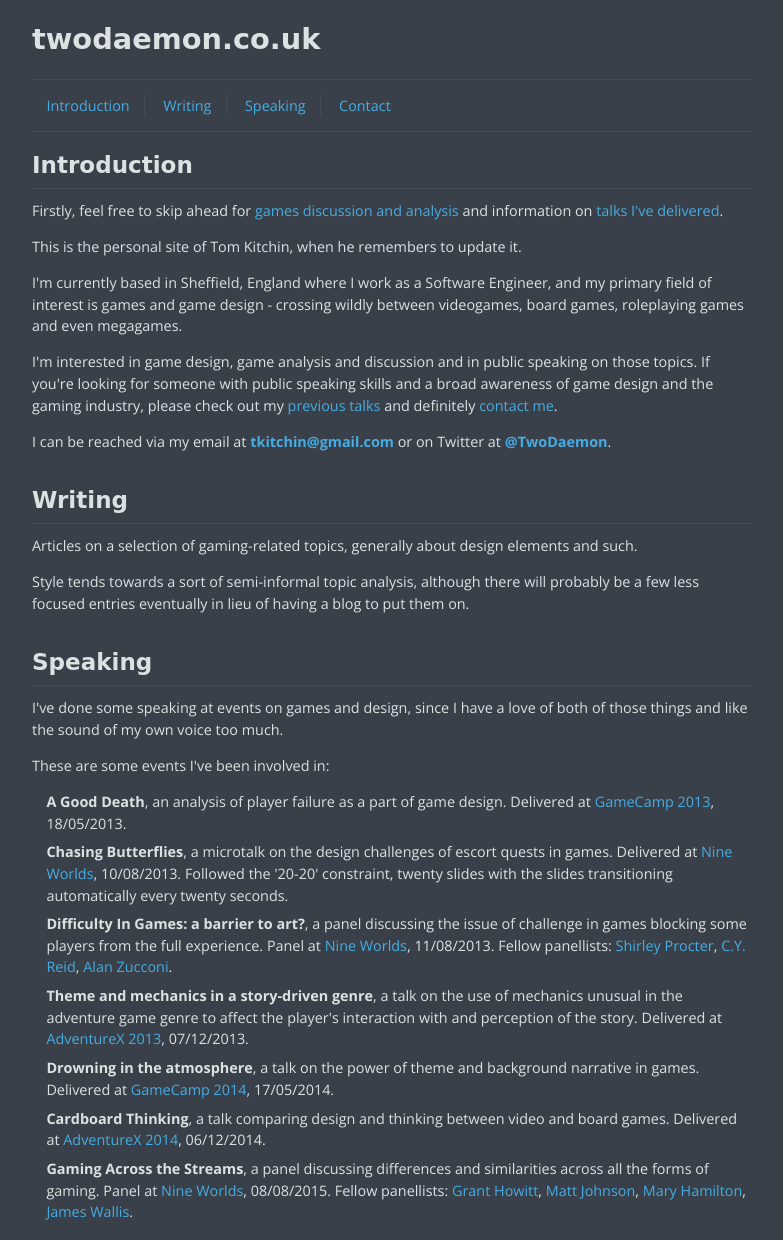
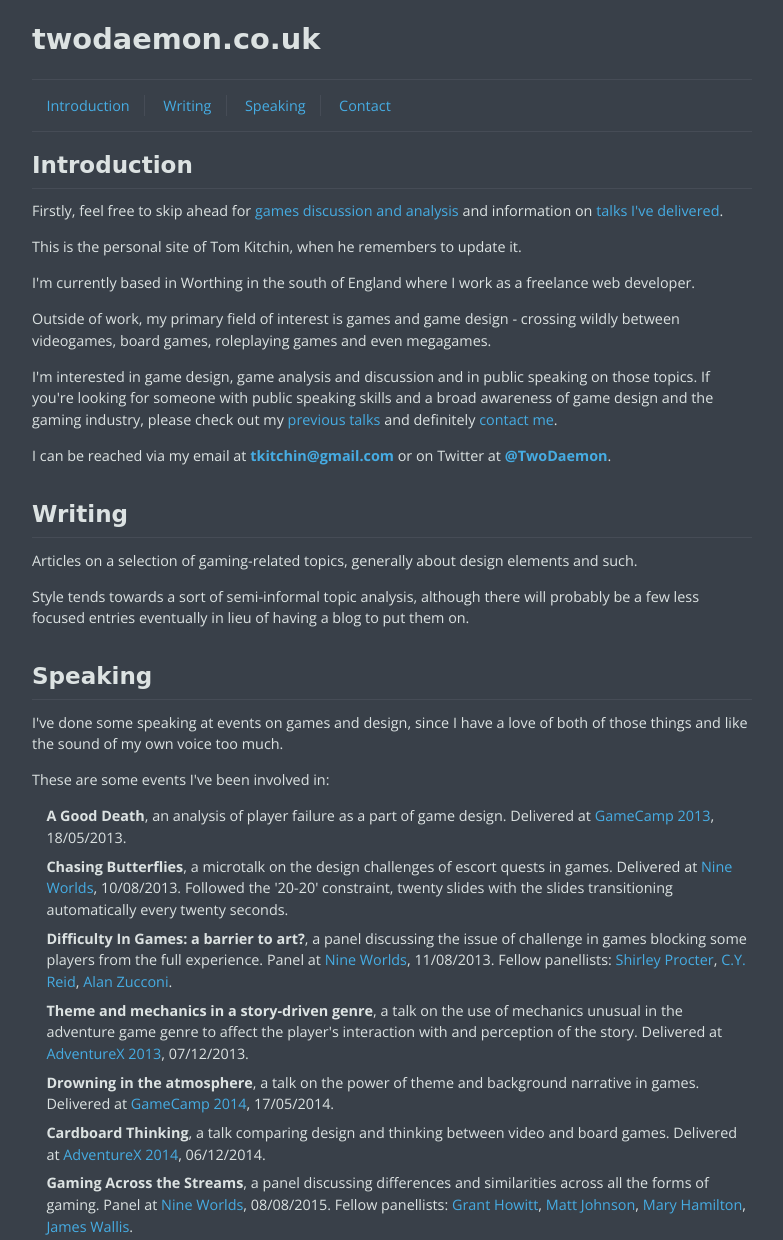
Before and after one commit to TwoDaemon/twodaemon, a Flask app: template twodaemon/templates/home.html in a window 1280 px wide. Shown: the top 1240 px of the page, without its empty margins (248-1031 px from the left). Run offline with Flask 2, Linux system fonts and the light colour scheme; the template is opened without the code that fills it, so the values that code supplies are empty; some web fonts are replaced.

Commit message:
Update current location/work

```diff
--- a/twodaemon/templates/home.html
+++ b/twodaemon/templates/home.html
@@ -12,7 +12,8 @@
         <p>Firstly, feel free to skip ahead for {{ nav('games discussion and analysis', 'home', id='articles') }}
         and information on {{ nav("talks I've delivered", 'home', id='speaking') }}.</p>
         <p>This is the personal site of Tom Kitchin, when he remembers to update it.</p>
-        <p>I'm currently based in Sheffield, England where I work as a Software Engineer, and my primary field
+        <p>I'm currently based in Worthing in the south of England where I work as a freelance web developer.</p>
+        <p>Outside of work, my primary field
         of interest is games and game design - crossing wildly between videogames, board games, roleplaying
         games and even megagames.</p>
         <p>I'm interested in game design, game analysis and discussion and in public speaking on those topics.
```
